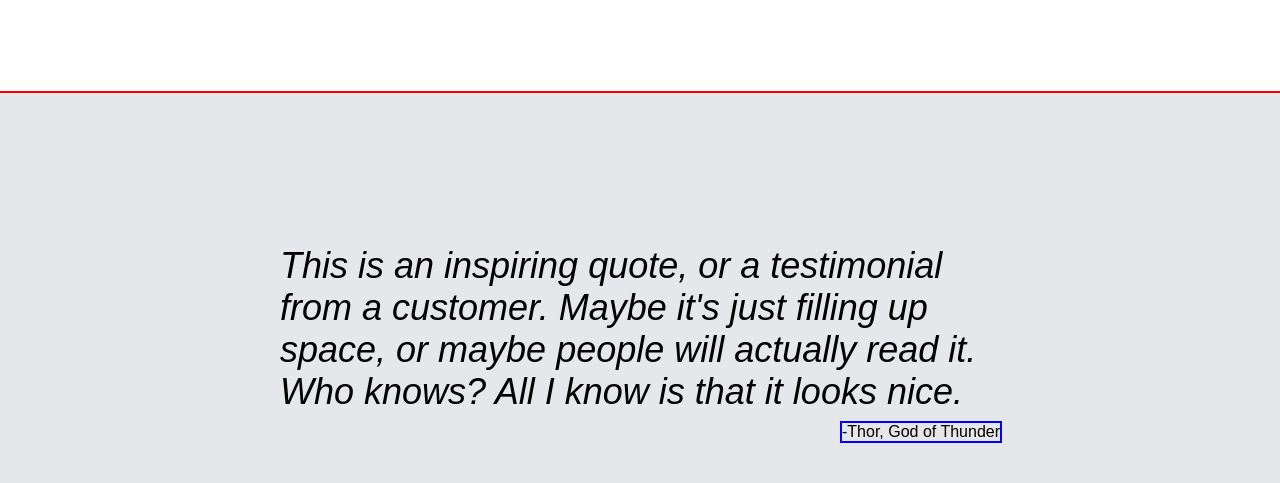
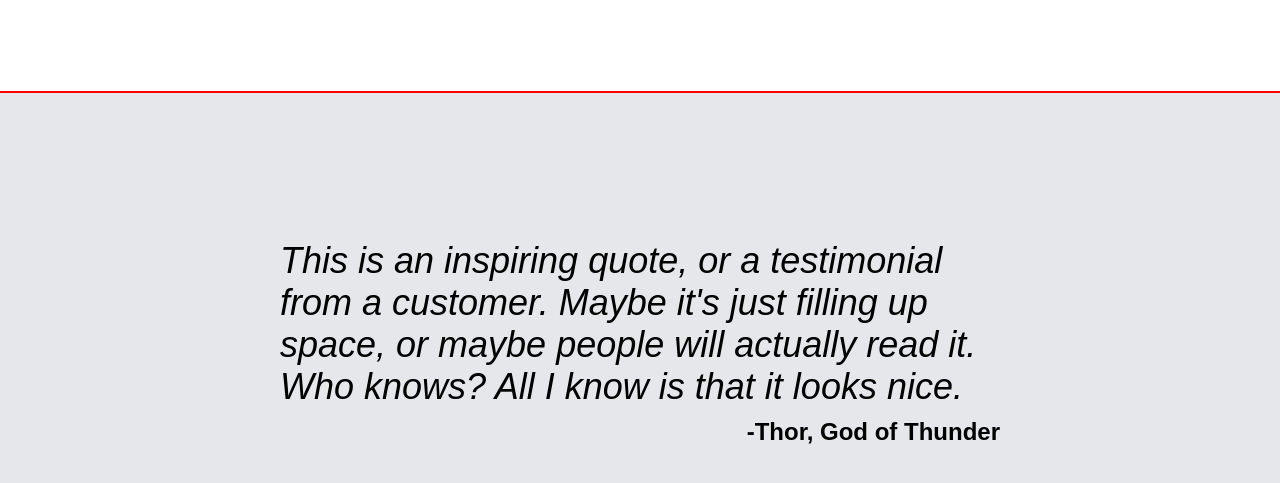
Before and after one commit to arod1104/odin-landing-page, a plain HTML site: page index.html in a window 1280 px wide. Shown: the part 1017-1500 px from the top of the page. Drawn offline with Linux system fonts and the light colour scheme.

Commit message:
Fixed the quote styling

```diff
--- a/styles.css
+++ b/styles.css
@@ -2,6 +2,7 @@
   margin: 0;
   padding: 0;
   font-family: sans-serif;
+  /* outline: 2px solid red; */
 }
 
 .header,
@@ -150,7 +151,9 @@ a {
 }
 
 .quote-origin {
-  outline: 2px solid blue;
+  /* outline: 2px solid blue; */
+  font-weight: 700;
+  font-size: 24px;
   display: flex;
-  justify-self: flex-end;
+  justify-content: flex-end;
 }
```
